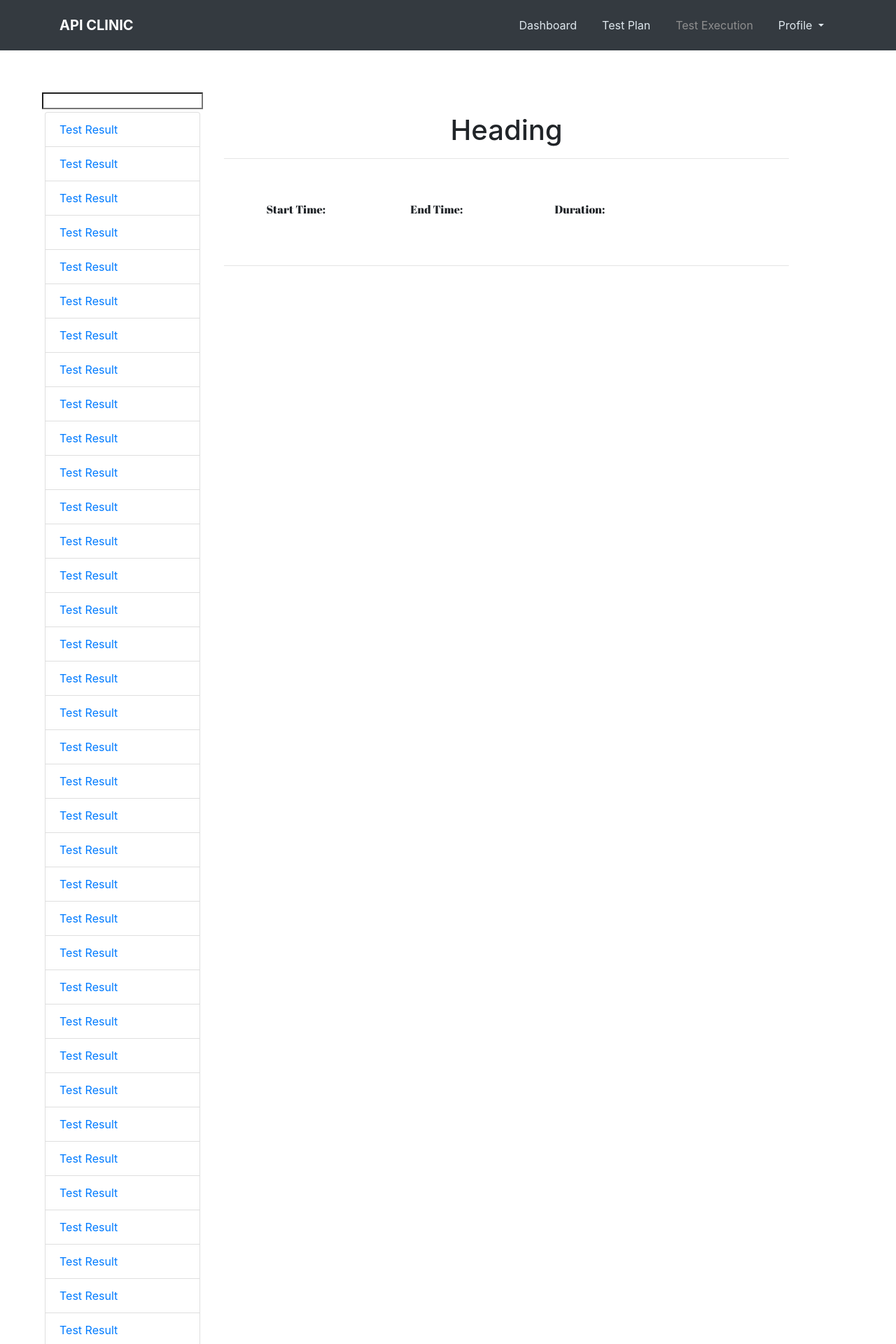
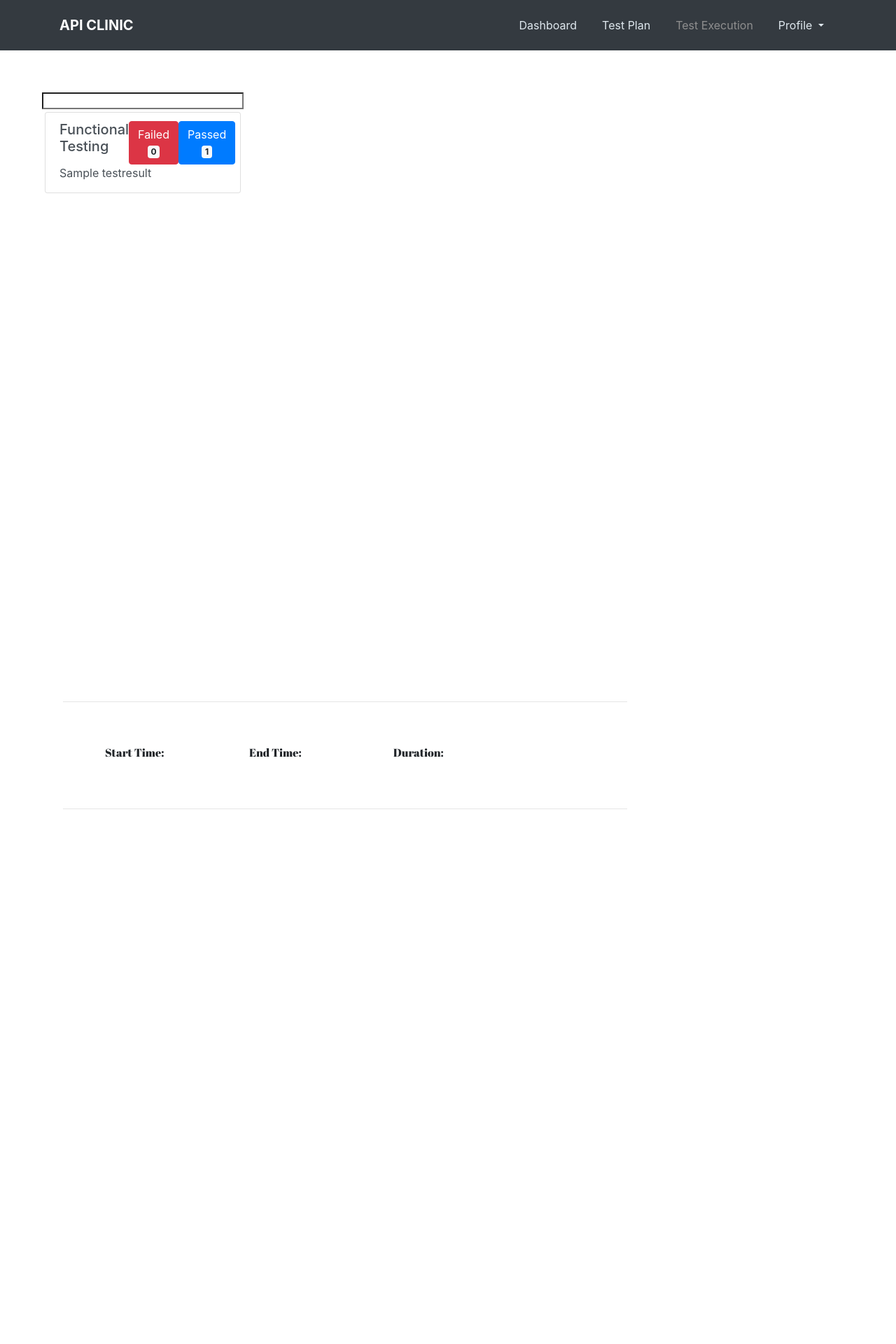
Before and after one commit to fj11/APIClinic, a Django app: page /test_run in a window 1280 px wide. Shown: the top 1920 px of the page at 70% size. After the commit the page ends 1156 px from the top, so only its background shows below. Run offline with Django 3.2, Linux system fonts and the light colour scheme; tables that the repository leaves empty hold one stand-in row (values such as "Sample post"); some libraries are stand-ins or nearby versions.

Commit message:
update test run page method

```diff
--- a/src/restapi/serializers.py
+++ b/src/restapi/serializers.py
@@ -54,9 +54,10 @@ class TestResultSerializer(serializers.ModelSerializer):
         model = TestResult
         fields = ("id", "start_time", "end_time", "duration", "name",
                   "total_number", "pass_number", "failed_number", "details")
-        depth = 1
+        depth = 2
 
 class TestCaseResultSerializer(serializers.ModelSerializer):
     class Meta:
         model = TestCaseResult
         fields = ("id", "testcase", "result", "reason", "duration")
+        depth = 1
--- /dev/null
+++ b/src/static/css/testrun.css
@@ -0,0 +1,5 @@
+#test_result_list_group{
+    /* margin-bottom: 10px; */
+    overflow:scroll;
+    /* -webkit-overflow-scrolling: touch; */
+}
--- a/src/static/js/testrun.js
+++ b/src/static/js/testrun.js
@@ -37,38 +37,34 @@ function httpPost(url, content){
     })
 
 }
-
-function testResultListItems(testResults){
-    for (i=testResults.length-1;i>0;i--){
-
-        testResult = testResults[i];
-        item = "<a href='#' class='list-group-item d-flex justify-content-between align-items-center' id=" + testResult["id"] + ">Test Result";
-
-        if (testResult["failed_number"] > 0){
-            item += "<span class='badge badge-danger badge-pill'>" + testResult["failed_number"] + "</span>";
-        }
-        // item += "<span class='badge badge-primary badge-pill'>" + testResult["pass_number"] + "</span>"
-        item += "</a>";
-        $("#test_result_list_group").append(item);
-    }
-}
-
-
-$( document ).ready(function() {
-    testResults = httpGet("/restapi/testresult/");
-    testResults.done(function(data){
-        testResultListItems(data);
-        $("#test_result_list_group a").click(function() {
+$('#test_result_list_group a').on('click', function (e) {
     url = "/restapi/testresult/?id=" + $(this).attr("id");
     var testResult = httpGet(url);
     testResult.done(function(data){
-                console.log(data);
+        $('#test_case_detail_list').remove();
         $("#head_display").text(data["name"]);
         $("#start_time_display").text(data["start_time"]);
         $("#end_time_display").text(data["end_time"]);
         $("#duration_time_display").text(data["duration"]);
-            })
-          });
+        updateTestCaseResultList(data["details"]);
     })
 
 });
+
+function updateTestCaseResultList(testCaseResults){
+    listGroup = "<div id='test_case_detail_list' class='list-group'>"
+    for (i=0;i<testCaseResults.length;i++){
+        testCaseResult = testCaseResults[i];
+        if (testCaseResult['result'] == "PASS"){
+            listGroup += "<a href='#' class='list-group-item list-group-item-action list-group-item-primary'>" + testCaseResult["testcase"]['name'] + "</a>";
+
+        }
+        else{
+            listGroup += "<a href='#' class='list-group-item list-group-item-action list-group-item-danger'>"+ testCaseResult["testcase"]['name'] +"</a>";
+        }
+
+    }
+    listGroup += "</div>"
+    $('#detail_display').append(listGroup);
+
+}
--- a/src/templates/test_run.html
+++ b/src/templates/test_run.html
@@ -11,6 +11,7 @@
     <link rel="stylesheet" href="https://fonts.googleapis.com/css?family=Abril+Fatface" />
     <link rel="stylesheet" href="https://cdn.datatables.net/1.10.20/css/jquery.dataTables.min.css" type="text/css">
     <link rel="stylesheet" href="{% static 'css/Loading-Div.css' %}" />
+    <link rel="stylesheet" href="{% static 'css/testrun.css' %}" />
 </head>
 
 <body style="width: 100%;">
@@ -30,12 +31,25 @@
         </div>
     </nav>
     <div class="row" align="left" style="width: 90%;margin: 60px;height: 80%;">
-        <div id="search_area" style="width: 20%;height: 100%;"><input type="search" id="search_input" style="width: 100%;height: 10%;padding: 0px;">
-            <ul class="list-group" id="test_result_list_group" style="width: 100%;height: 90%;padding: 4px;">
+        <div id="search_area" style="width: 25%;height: 100%;"><input type="search" id="search_input" style="width: 100%;height: 10%;padding: 0px;">
+            <ul class="list-group" id="test_result_list_group" style="width: 100%;height: 800px;padding: 4px;">
+
+                {% for test_result in test_results %}
+                    <a href="#" id="{{ test_result.id }}" class="list-group-item list-group-item-action flex-column align-items-start">
+                        <div class="d-flex w-100 justify-content-between">
+                            <h5 class="mb-1">Functional Testing</h5>
+                            <button  type="button" class="btn btn-danger">Failed <span class="badge badge-light">{{ test_result.failed_number }}</span>
+                              </button>
+                            <button type="button" class="btn btn-primary">Passed <span class="badge badge-light">{{ test_result.pass_number }}</span>
+                            </button>
+                        </div>
+                        <p class="mb-1">{{ test_result.name }}</p>
+                    </a>
+                {% endfor %}
             </ul>
         </div>
         <div id="display_area" style="width: 70%;margin: 30px;">
-            <h1 class="text-center" id="head_display">Heading</h1>
+            <h1 class="text-center" id="head_display"></h1>
             <hr>
             <div id="info_display" class="row" style="margin: 60px;">
                 <div style="width: 30%;margin: 0;"><label style="font-family: 'Abril Fatface', cursive;">Start Time:&nbsp; &nbsp;</label><label id="start_time_display"></label></div>
--- a/src/web/views.py
+++ b/src/web/views.py
@@ -3,6 +3,7 @@ from django.views.generic.base import TemplateView
 from django.contrib.auth.forms import AuthenticationForm
 from django.forms import formset_factory
 from .forms import TestCaseForm
+from restapi.models import TestResult
 
 # Create your views here.
 
@@ -38,3 +39,14 @@ class TestPlanPageView(TemplateView):
 
 class TestRunPageView(TemplateView):
     template_name = "test_run.html"
+
+    def get_context_data(self, **kwargs):
+        form = AuthenticationForm()
+        test_results = reversed(TestResult.objects.all())
+        # test_case_formset = formset_factory(test_case_form)
+        context = super().get_context_data(**kwargs)
+        # Add in a QuerySet of all the books
+        context['form'] = form
+        context['test_results'] = test_results
+        # context["test_case_formset"] = test_case_formset
+        return context
```
Also changed, not shown: src/web/forms.py (+7 -1 lines), src/restapi/migrations/0027_auto_20200401_2206.py (added). Lines whose indentation alone changed are shown as unchanged.
